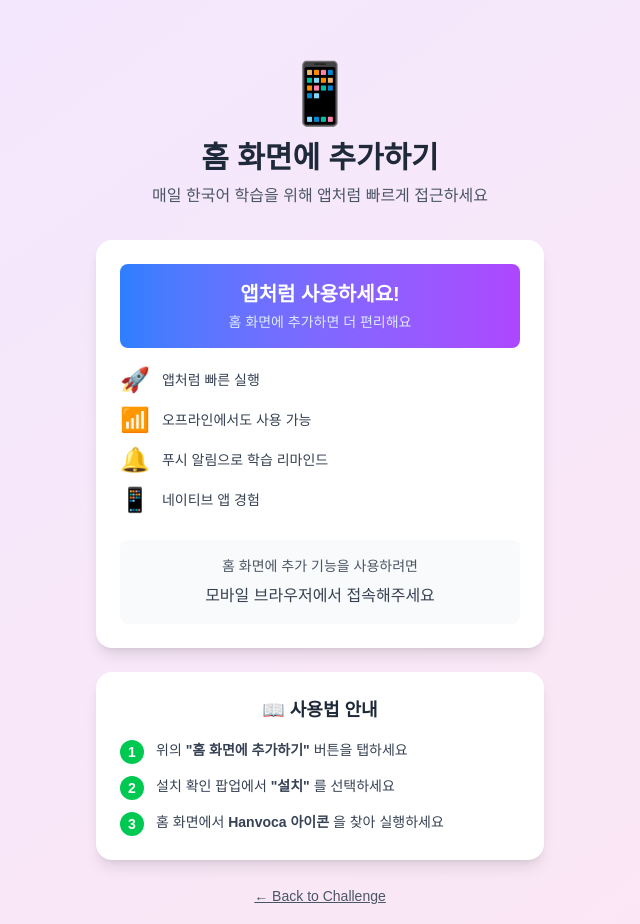
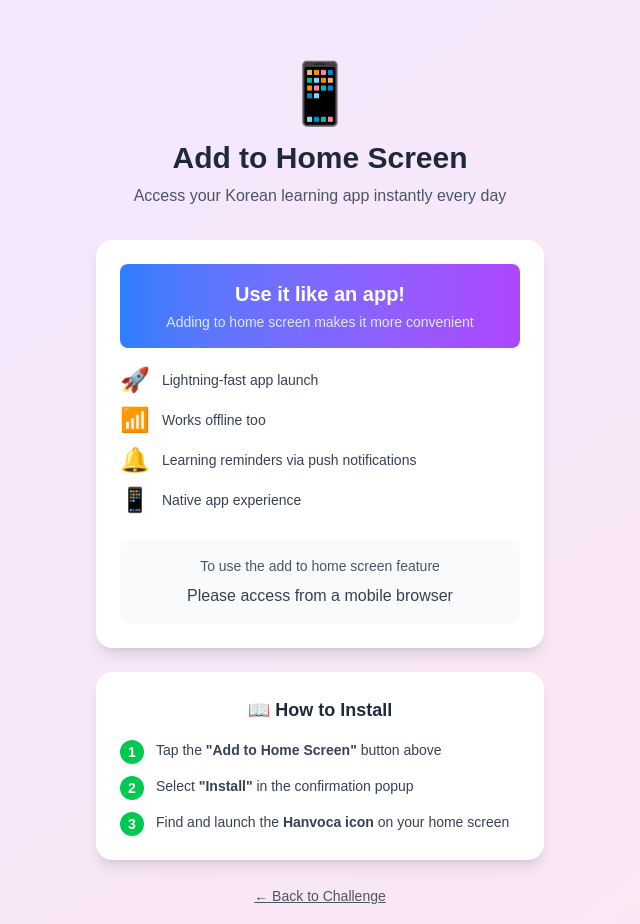
Before and after one commit to younghun1124/hanvoca, a Next.js app: page /add-to-home in a window 1280 px wide. Shown: the whole page, without its empty margins (320-960 px from the left). Built offline with nearby package versions, Linux system fonts and the light colour scheme.

Commit message:
홈 화면에 추가 영어 버전

```diff
--- a/src/app/add-to-home/page.tsx
+++ b/src/app/add-to-home/page.tsx
@@ -67,20 +67,20 @@ export default function AddToHomePage() {
             <div className="text-center">
               <div className="bg-green-50 rounded-lg p-4 mb-4">
                 <p className="text-green-700 font-medium mb-2">
-                  🎉 앱 모드로 실행 중입니다!
+                  🎉 Running in app mode!
                 </p>
                 <p className="text-green-600 text-sm">
-                  이제 홈 화면에서 바로 Hanvoca를 실행할 수 있어요
+                  You can now launch Hanvoca directly from your home screen
                 </p>
               </div>
 
               <div className="bg-blue-50 rounded-lg p-4 mb-4">
-                <h3 className="font-semibold text-gray-800 mb-2">앱 모드의 장점</h3>
+                <h3 className="font-semibold text-gray-800 mb-2">App Mode Benefits</h3>
                 <ul className="text-sm text-gray-700 space-y-1">
-                  <li>• 🚀 브라우저 없이 빠른 실행</li>
-                  <li>• 📱 네이티브 앱 경험</li>
-                  <li>• 🔔 푸시 알림 지원</li>
-                  <li>• 📶 오프라인 사용 가능</li>
+                  <li>• 🚀 Fast launch without browser</li>
+                  <li>• 📱 Native app experience</li>
+                  <li>• 🔔 Push notification support</li>
+                  <li>• 📶 Offline usage available</li>
                 </ul>
               </div>
 
@@ -103,35 +103,35 @@ export default function AddToHomePage() {
         {/* Header */}
         <div className="text-center mb-8">
           <div className="text-6xl mb-4">📱</div>
-          <h1 className="text-3xl font-bold text-gray-800 mb-2">홈 화면에 추가하기</h1>
-          <p className="text-gray-600">매일 한국어 학습을 위해 앱처럼 빠르게 접근하세요</p>
+          <h1 className="text-3xl font-bold text-gray-800 mb-2">Add to Home Screen</h1>
+          <p className="text-gray-600">Access your Korean learning app instantly every day</p>
         </div>
 
         {/* Main Benefits Card */}
         <div className="bg-white rounded-2xl shadow-lg p-6 mb-6">
           <div className="text-center mb-6">
             <div className="bg-gradient-to-r from-blue-500 to-purple-500 text-white rounded-lg p-4 mb-4">
-              <h2 className="text-xl font-bold mb-1">앱처럼 사용하세요!</h2>
-              <p className="text-blue-100 text-sm">홈 화면에 추가하면 더 편리해요</p>
+              <h2 className="text-xl font-bold mb-1">Use it like an app!</h2>
+              <p className="text-blue-100 text-sm">Adding to home screen makes it more convenient</p>
             </div>
 
             <div className="space-y-3">
               <ul className="text-sm text-gray-700 space-y-2">
                 <li className="flex items-center space-x-3">
                   <span className="text-2xl">🚀</span>
-                  <span>앱처럼 빠른 실행</span>
+                  <span>Lightning-fast app launch</span>
                 </li>
                 <li className="flex items-center space-x-3">
                   <span className="text-2xl">📶</span>
-                  <span>오프라인에서도 사용 가능</span>
+                  <span>Works offline too</span>
                 </li>
                 <li className="flex items-center space-x-3">
                   <span className="text-2xl">🔔</span>
-                  <span>푸시 알림으로 학습 리마인드</span>
+                  <span>Learning reminders via push notifications</span>
                 </li>
                 <li className="flex items-center space-x-3">
                   <span className="text-2xl">📱</span>
-                  <span>네이티브 앱 경험</span>
+                  <span>Native app experience</span>
                 </li>
               </ul>
             </div>
@@ -143,17 +143,17 @@ export default function AddToHomePage() {
               onClick={handleInstallClick}
               className="w-full bg-gradient-to-r from-blue-500 to-purple-500 text-white py-4 rounded-lg font-medium hover:from-blue-600 hover:to-purple-600 transition-all text-lg"
             >
-              📱 홈 화면에 추가하기
+              📱 Add to Home Screen
             </button>
           )}
 
           {!showInstallPrompt && !isIOS && (
             <div className="bg-gray-50 rounded-lg p-4 text-center">
               <p className="text-gray-600 text-sm mb-2">
-                홈 화면에 추가 기능을 사용하려면
+                To use the add to home screen feature
               </p>
               <p className="text-gray-700 font-medium">
-                모바일 브라우저에서 접속해주세요
+                Please access from a mobile browser
               </p>
             </div>
           )}
@@ -162,26 +162,26 @@ export default function AddToHomePage() {
         {/* Instructions Card */}
         <div className="bg-white rounded-2xl shadow-lg p-6 mb-6">
           <h3 className="text-lg font-bold text-gray-800 mb-4 text-center">
-            📖 사용법 안내
+            📖 How to Install
           </h3>
 
           {isIOS ? (
             <div className="space-y-3">
               <div className="flex items-start space-x-3">
                 <span className="bg-blue-500 text-white rounded-full w-6 h-6 flex items-center justify-center text-sm font-bold">1</span>
-                <p className="text-sm text-gray-700">Safari 하단의 <strong>공유 버튼</strong> (📤) 를 탭하세요</p>
+                <p className="text-sm text-gray-700">Tap the <strong>Share button</strong> (📤) at the bottom of Safari</p>
               </div>
               <div className="flex items-start space-x-3">
                 <span className="bg-blue-500 text-white rounded-full w-6 h-6 flex items-center justify-center text-sm font-bold">2</span>
-                <p className="text-sm text-gray-700"><strong>"홈 화면에 추가"</strong> 옵션을 선택하세요</p>
+                <p className="text-sm text-gray-700">Select <strong>"Add to Home Screen"</strong> option</p>
               </div>
               <div className="flex items-start space-x-3">
                 <span className="bg-blue-500 text-white rounded-full w-6 h-6 flex items-center justify-center text-sm font-bold">3</span>
-                <p className="text-sm text-gray-700">우상단의 <strong>"추가"</strong> 를 탭하세요</p>
+                <p className="text-sm text-gray-700">Tap <strong>"Add"</strong> in the top right corner</p>
               </div>
               <div className="mt-4 p-3 bg-blue-50 rounded-lg">
                 <p className="text-xs text-blue-700">
-                  💡 Safari 브라우저에서만 가능합니다
+                  💡 Only available in Safari browser
                 </p>
               </div>
             </div>
@@ -189,15 +189,15 @@ export default function AddToHomePage() {
             <div className="space-y-3">
               <div className="flex items-start space-x-3">
                 <span className="bg-green-500 text-white rounded-full w-6 h-6 flex items-center justify-center text-sm font-bold">1</span>
-                <p className="text-sm text-gray-700">위의 <strong>"홈 화면에 추가하기"</strong> 버튼을 탭하세요</p>
+                <p className="text-sm text-gray-700">Tap the <strong>"Add to Home Screen"</strong> button above</p>
               </div>
               <div className="flex items-start space-x-3">
                 <span className="bg-green-500 text-white rounded-full w-6 h-6 flex items-center justify-center text-sm font-bold">2</span>
-                <p className="text-sm text-gray-700">설치 확인 팝업에서 <strong>"설치"</strong> 를 선택하세요</p>
+                <p className="text-sm text-gray-700">Select <strong>"Install"</strong> in the confirmation popup</p>
               </div>
               <div className="flex items-start space-x-3">
                 <span className="bg-green-500 text-white rounded-full w-6 h-6 flex items-center justify-center text-sm font-bold">3</span>
-                <p className="text-sm text-gray-700">홈 화면에서 <strong>Hanvoca 아이콘</strong> 을 찾아 실행하세요</p>
+                <p className="text-sm text-gray-700">Find and launch the <strong>Hanvoca icon</strong> on your home screen</p>
               </div>
             </div>
           )}
@@ -220,32 +220,32 @@ export default function AddToHomePage() {
           <div className="bg-white rounded-2xl p-6 max-w-sm w-full">
             <div className="text-center">
               <h3 className="text-lg font-bold text-gray-800 mb-4">
-                📱 iOS에서 홈 화면에 추가하기
+                📱 Add to Home Screen on iOS
               </h3>
               <div className="space-y-3 text-left">
                 <div className="flex items-start space-x-3">
                   <span className="bg-blue-500 text-white rounded-full w-6 h-6 flex items-center justify-center text-sm font-bold">1</span>
-                  <p className="text-sm text-gray-700">Safari 하단의 <strong>공유 버튼</strong> (📤) 을 탭하세요</p>
+                  <p className="text-sm text-gray-700">Tap the <strong>Share button</strong> (📤) at the bottom of Safari</p>
                 </div>
                 <div className="flex items-start space-x-3">
                   <span className="bg-blue-500 text-white rounded-full w-6 h-6 flex items-center justify-center text-sm font-bold">2</span>
-                  <p className="text-sm text-gray-700"><strong>"홈 화면에 추가"</strong> 옵션을 선택하세요</p>
+                  <p className="text-sm text-gray-700">Select <strong>"Add to Home Screen"</strong> option</p>
                 </div>
                 <div className="flex items-start space-x-3">
                   <span className="bg-blue-500 text-white rounded-full w-6 h-6 flex items-center justify-center text-sm font-bold">3</span>
-                  <p className="text-sm text-gray-700">우상단의 <strong>"추가"</strong> 를 탭하세요</p>
+                  <p className="text-sm text-gray-700">Tap <strong>"Add"</strong> in the top right corner</p>
                 </div>
               </div>
               <div className="mt-4 p-3 bg-blue-50 rounded-lg">
                 <p className="text-xs text-blue-700">
-                  💡 Safari 브라우저에서만 가능합니다. 다른 브라우저를 사용 중이시라면 Safari로 이동해주세요.
+                  💡 Only available in Safari browser. If you're using a different browser, please switch to Safari.
                 </p>
               </div>
               <button
                 onClick={() => setShowIOSInstructions(false)}
                 className="w-full mt-4 bg-blue-500 text-white py-2 rounded-lg font-medium hover:bg-blue-600 transition-colors"
               >
-                확인했어요!
+                Got it!
               </button>
             </div>
           </div>
--- a/src/app/page.tsx
+++ b/src/app/page.tsx
@@ -347,7 +347,7 @@ export default function Home() {
                   onClick={() => window.location.href = '/add-to-home'}
                   className="bg-green-500 text-white px-6 py-3 rounded-lg font-medium hover:bg-green-600 transition-colors"
                 >
-                  홈 화면에 추가하기 🎉
+                  Add to Home Screen 🎉
                 </button>
               </div>
             </div>
@@ -400,7 +400,7 @@ export default function Home() {
         {!showFeedback && (
           <div className="text-center mb-4">
             <div className="bg-blue-50 text-blue-600 px-3 py-2 rounded-lg text-xs">
-              💡 Tip: Pass한 문제들은 나중에 다시 풀 수 있어요!
+              💡 Tip: Passed questions can be attempted again later!
             </div>
           </div>
         )}
```
